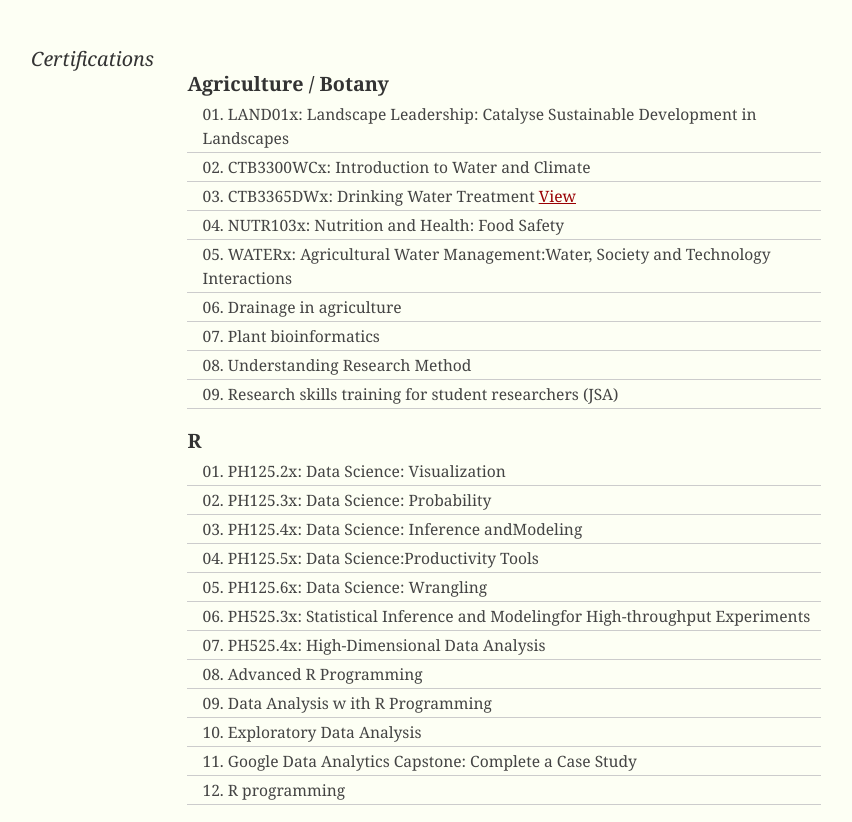
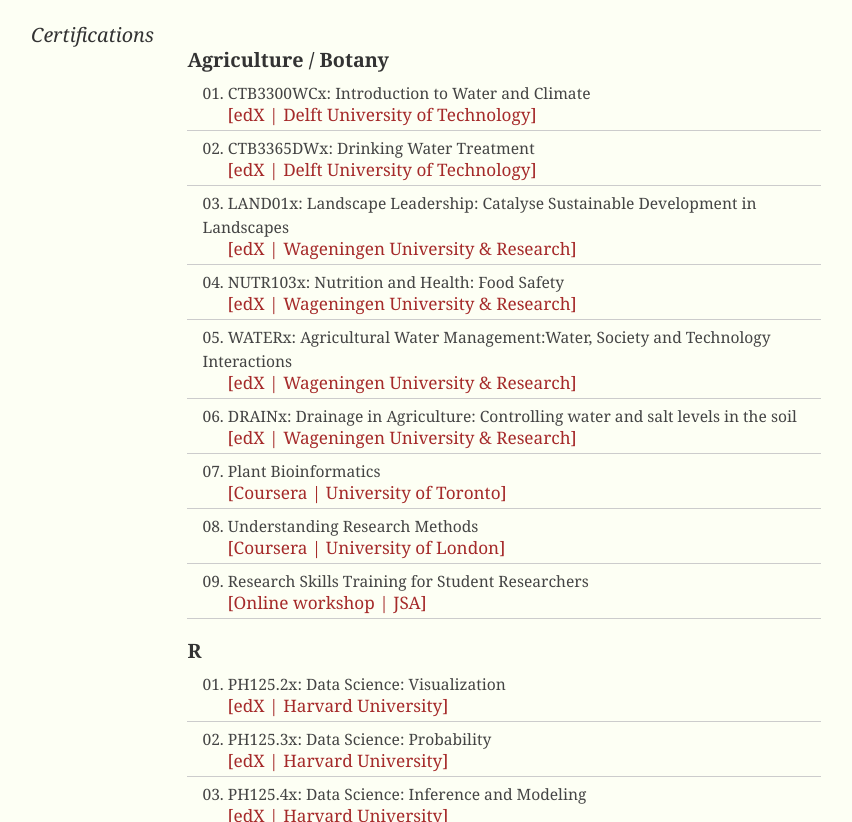
Before and after one commit to anoban/anoban.github.io, a plain HTML site: page index.html in a window 1280 px wide. Shown: the part 1978-2800 px from the top of the page, without its empty margins (214-1066 px from the left). Drawn offline with Linux system fonts and the light colour scheme.

Commit message:
new file:   certificates.html 	modified:   index.html 	modified:   resume.css

```diff
--- a/index.html
+++ b/index.html
@@ -110,7 +110,7 @@
 								<div class="talent">
 									<h2>Application development</h2>
 									<p>Capable of solving problems of moderate complexity programmatically. Experienced
-										with Python, C, R, HTML/CSS and x86-64 assembly (in that order). Good
+										with Python, C++, R, HTML/CSS and x86-64 assembly (in that order). Good
 										familiarity with developer tools like Visual Studio, Visual Studio Code, Jupyter
 										Lab and version control systems (Git/GitHub).
 									</p>
@@ -142,12 +142,12 @@
 								</ul>
 
 								<ul class="talent">
-									<li>C, Python, R and x86-64 asm</li>
+									<li>C++, Python & R</li>
+									<li>HTML, CSS & JavaScript</li>
 									<li>Microsoft Excel</li>
 									<li>Microsoft Visual Studio</li>
 									<li>Git/GitHub</li>
-									<li>LLVM</li>
-									<li class="last">Windows/Win32</li>
+									<li class="last">LLVM</li>
 								</ul>
 							</div>
 						</div><!--// .yui-gf-->
@@ -219,23 +219,36 @@
 							<div class="yui-u">
 								<h2><strong>Agriculture / Botany</strong></h2>
 								<ol type="I">
-									<li>
-										LAND01x: Landscape Leadership: Catalyse Sustainable Development in
-										Landscapes
-
+									<li>CTB3300WCx: Introduction to Water and Climate <br>
+										<p>[edX | Delft University of Technology]</p>
 									</li>
-									<li>CTB3300WCx: Introduction to Water and Climate</li>
-									<li>CTB3365DWx: Drinking Water Treatment
-										<a
-											href="https://courses.edx.org/certificates/3be3bed8c7a04371b1162b67a141642a">View</a>
+									<li>CTB3365DWx: Drinking Water Treatment<br>
+										<p>[edX | Delft University of Technology]</p>
 									</li>
-									<li>NUTR103x: Nutrition and Health: Food Safety</li>
+									<li>LAND01x: Landscape Leadership: Catalyse Sustainable Development in
+										Landscapes<br>
+										<p>[edX | Wageningen University & Research]</p>
+									</li>
+									<li>NUTR103x: Nutrition and Health: Food Safety<br>
+										<p>[edX | Wageningen University & Research]</p>
+									</li>
 									<li>WATERx: Agricultural Water Management:Water, Society and Technology
-										Interactions</li>
-									<li>Drainage in agriculture</li>
-									<li>Plant bioinformatics</li>
-									<li>Understanding Research Method</li>
-									<li>Research skills training for student researchers (JSA)</li>
+										Interactions<br>
+										<p>[edX | Wageningen University & Research]</p>
+									</li>
+									<li>DRAINx: Drainage in Agriculture: Controlling water and salt levels in the soil
+										<br>
+										<p>[edX | Wageningen University & Research]</p>
+									</li>
+									<li>Plant Bioinformatics<br>
+										<p>[Coursera | University of Toronto]</p>
+									</li>
+									<li>Understanding Research Methods<br>
+										<p>[Coursera | University of London]</p>
+									</li>
+									<li>Research Skills Training for Student Researchers<br>
+										<p>[Online workshop | JSA]</p>
+									</li>
 								</ol><br>
 							</div>
 
@@ -243,18 +256,44 @@
 							<div class="yui-u">
 								<h2><strong>R</strong></h2>
 								<ol>
-									<li>PH125.2x: Data Science: Visualization</li>
-									<li>PH125.3x: Data Science: Probability</li>
-									<li>PH125.4x: Data Science: Inference andModeling</li>
-									<li>PH125.5x: Data Science:Productivity Tools</li>
-									<li>PH125.6x: Data Science: Wrangling</li>
-									<li>PH525.3x: Statistical Inference and Modelingfor High-throughput Experiments</li>
-									<li>PH525.4x: High-Dimensional Data Analysis</li>
-									<li>Advanced R Programming</li>
-									<li>Data Analysis w ith R Programming</li>
-									<li>Exploratory Data Analysis</li>
-									<li>Google Data Analytics Capstone: Complete a Case Study</li>
-									<li>R programming</li>
+									<li>PH125.2x: Data Science: Visualization<br>
+										<p>[edX | Harvard University]</p>
+									</li>
+									<li>PH125.3x: Data Science: Probability<br>
+										<p>[edX | Harvard University]</p>
+									</li>
+									<li>PH125.4x: Data Science: Inference and Modeling<br>
+										<p>[edX | Harvard University]</p>
+									</li>
+									<li>PH125.5x: Data Science: Productivity Tools<br>
+										<p>[edX | Harvard University]</p>
+									</li>
+									<li>PH125.6x: Data Science: Wrangling<br>
+										<p>[edX | Harvard University]</p>
+									</li>
+									<li>PH525.3x: Statistical Inference and Modeling for High-throughput
+										Experiments<br>
+										<p>[edX | Harvard University]</p>
+									</li>
+									<li>PH525.4x: High-Dimensional Data Analysis<br>
+										<p>[edX | Harvard University]</p>
+									</li>
+									<li>Advanced R Programming<br>
+										<p>[Coursera | Johns Hopkins University]</p>
+									</li>
+									<li>Exploratory Data Analysis<br>
+										<p>[Coursera | Johns Hopkins University]</p>
+									</li>
+									<li>R programming<br>
+										<p>[Coursera | Johns Hopkins University]</p>
+									</li>
+									<li>Data Analysis with R Programming<br>
+										<p>[Coursera | Google]</p>
+									</li>
+									<li>Google Data Analytics Capstone: Complete a Case Study<br>
+										<p>[Coursera | Google]</p>
+									</li>
+
 								</ol><br>
 							</div>
 
@@ -262,22 +301,45 @@
 								<h2><strong>Microsoft Excel</strong></h2>
 								<ol>
 									<li>Excel Skills for DataAnalytics and Visualization (Specialization)
+										<br>
+										<p>[Coursera | Macquarie University]</p>
 										<ol>
 											<li>Data Visualization in Excel</li>
 											<li>Excel Fundamentals for Data Analysis</li>
 											<li>Excel Power Tools for Data Analysis</li>
 										</ol>
-									<li>Work Smarter with Microsoft Excel</li>
+									<li>Work Smarter with Microsoft Excel<br>
+										<p>[Coursera | Microsoft]</p>
+									</li>
+									</li>
 								</ol><br>
 							</div>
 
 							<div class="yui-u">
 								<h2><strong>Python</strong></h2>
 								<ol>
-									<li>PH526x: Using Python for Research</li>
-									<li>DL0101EN: Deep Learning Fundamentals with Keras</li>
-									<li>PY0101EN: Python Basics for Data Science</li>
-									<li>Data Analysis Using Python</li>
+									<li>PH526x: Using Python for Research<br>
+										<p>[edX | Harvard University]</p>
+									</li>
+									<li>DL0101EN: Deep Learning Fundamentals with Keras<br>
+										<p>[edX | IBM]</p>
+									</li>
+									<li>PY0101EN: Python Basics for Data Science<br>
+										<p>[edX | IBM]</p>
+									</li>
+									<li>Data Analysis Using Python<br>
+										<p>[Coursera | University of Pennsylvania]</p>
+									</li>
+									<li>Applied Data Science with Python (Specialization)<br>
+										<p>[Coursera | University of Michigan]</p>
+										<ol>
+											<li>Introduction to Data Science in Python</li>
+											<li>Applied Plotting, Charting & Data Representation in Python</li>
+											<li></li>
+											<li></li>
+											<li></li>
+										</ol>
+									</li>
 								</ol><br>
 							</div>
 
--- a/resume.css
+++ b/resume.css
@@ -265,16 +265,23 @@
     list-style-position: inside;
     list-style-type: decimal-leading-zero;
     font-size: 120%;
-    padding-top: 2px;
-    padding-bottom: 2px;
+    padding-top: 5px;
+    padding-bottom: 5px;
     padding-left: 15px;
+}
+
+div.yui-u ol li p {
+    font-size: 110%;
+    color: brown;
+    text-indent: 25px;
 }
 
 div.yui-u ol li ol li {
     display: list-item;
     list-style-position: inside;
     list-style-type: upper-roman;
-    font-size: 120%;
+    font-size: inherit;
+    padding-left: 40px;
 }
 
 div.yui-u ol {
```
Also changed, not shown: certificates.html (added, +25 -0 lines).
